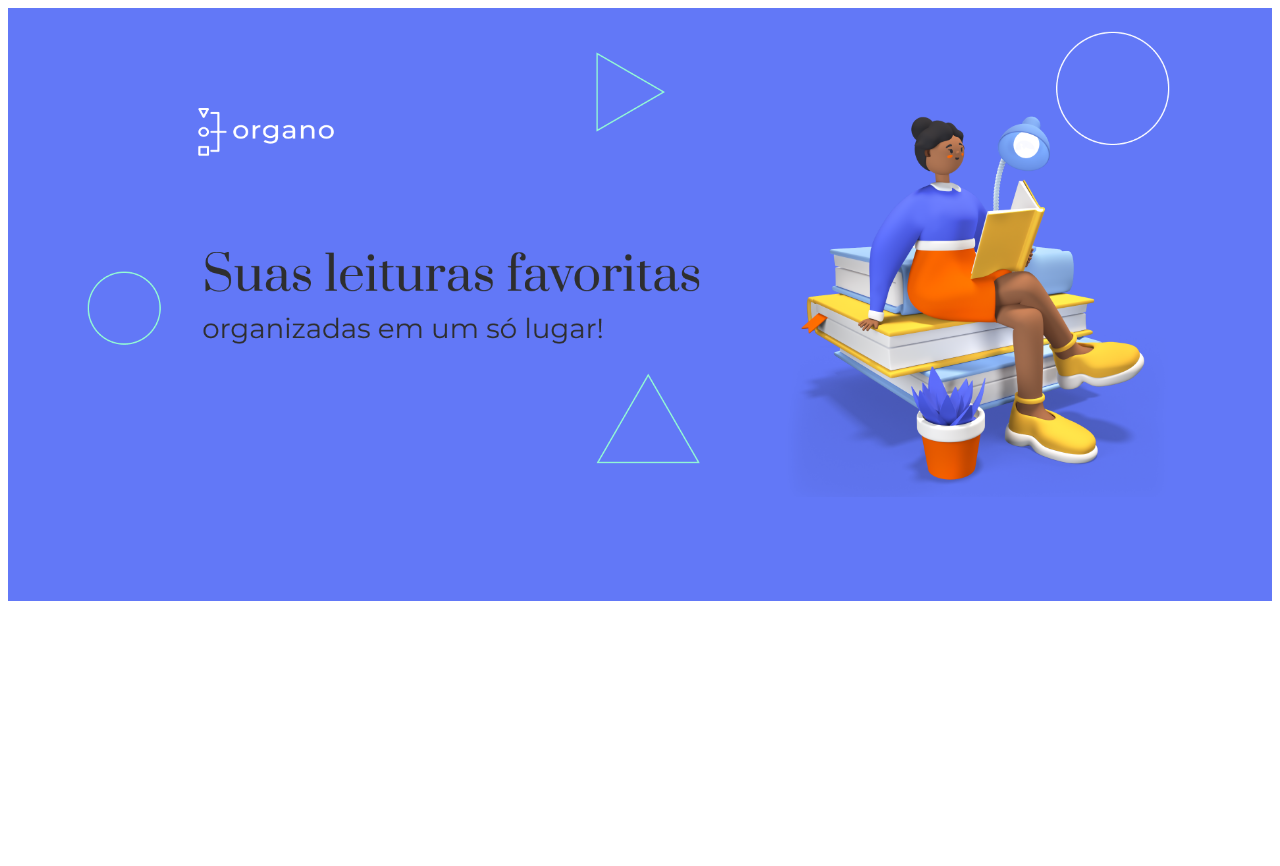
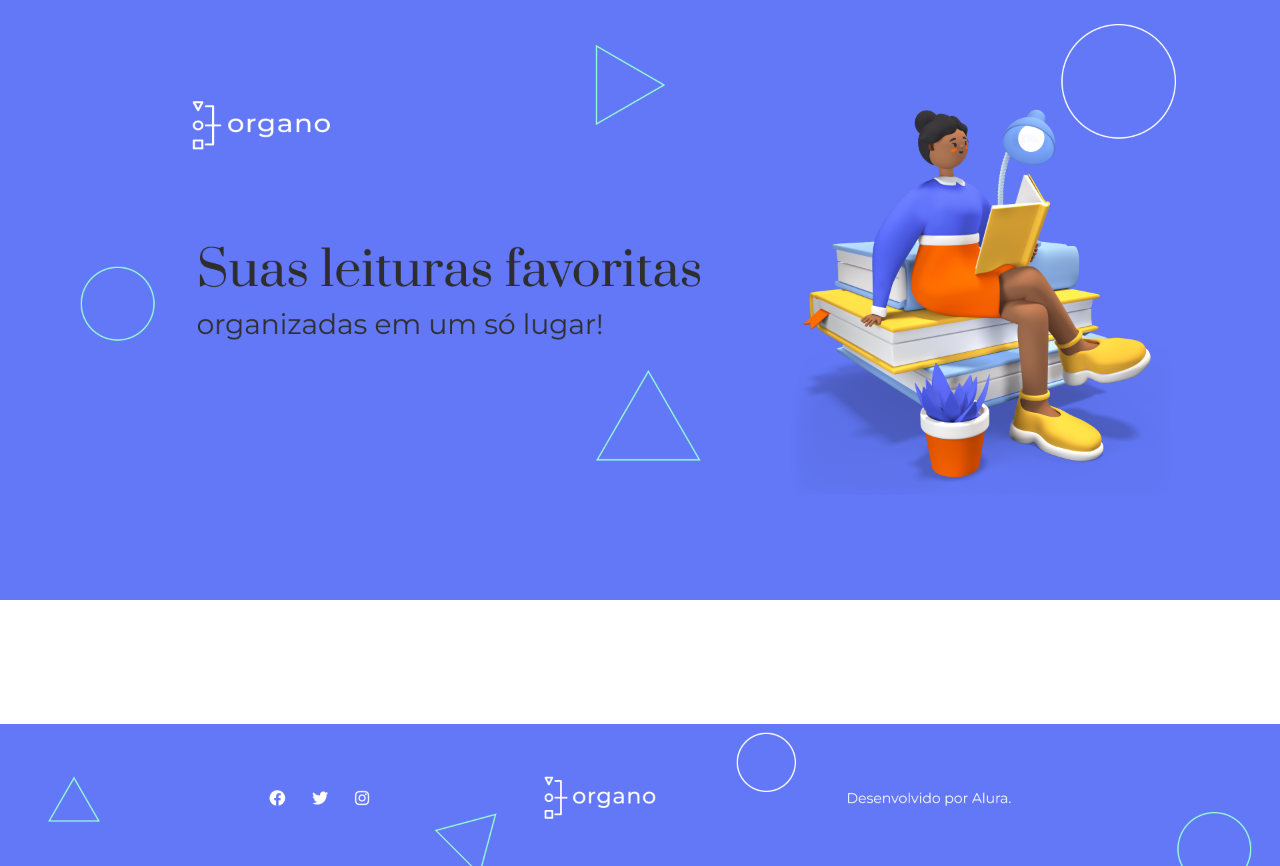
Before and after one commit to opatricpires/organo, an Angular app: page / in a window 1280 px wide. Before the commit the page ends 800 px from the top, so only its background shows below. Built offline with nearby package versions, Linux system fonts and the light colour scheme.

Commit message:
feat: add footer

```diff
--- a/src/app/app.html
+++ b/src/app/app.html
@@ -1 +1,2 @@
 <app-hero></app-hero>
+<app-footer></app-footer>
--- a/src/app/app.ts
+++ b/src/app/app.ts
@@ -1,10 +1,11 @@
 import { Component, signal } from '@angular/core';
 import { RouterOutlet } from '@angular/router';
 import { HeroComponent } from './components/hero/hero';
+import { Footer } from "./components/footer/footer";
 
 @Component({
   selector: 'app-root',
-  imports: [RouterOutlet, HeroComponent],
+  imports: [RouterOutlet, HeroComponent, Footer],
   templateUrl: './app.html',
   styleUrl: './app.css'
 })
--- /dev/null
+++ b/src/app/components/footer/footer.css
@@ -0,0 +1,5 @@
+.banner-footer img{
+  width: 100%;
+  display: block;
+  margin-top: 120px;
+}
--- /dev/null
+++ b/src/app/components/footer/footer.html
@@ -0,0 +1,3 @@
+<footer class="banner-footer">
+  <img src="rodape.png" alt="Footer">
+</footer>
--- a/src/styles.css
+++ b/src/styles.css
@@ -1 +1,6 @@
 /* You can add global styles to this file, and also import other style files */
+*{
+  padding: 0;
+  margin: 0;
+  box-sizing: border-box;
+}
```
Also changed, not shown: src/app/components/footer/footer.ts (added, +9 -0 lines), 1 other file (tests, documents, lock files or other folders).
